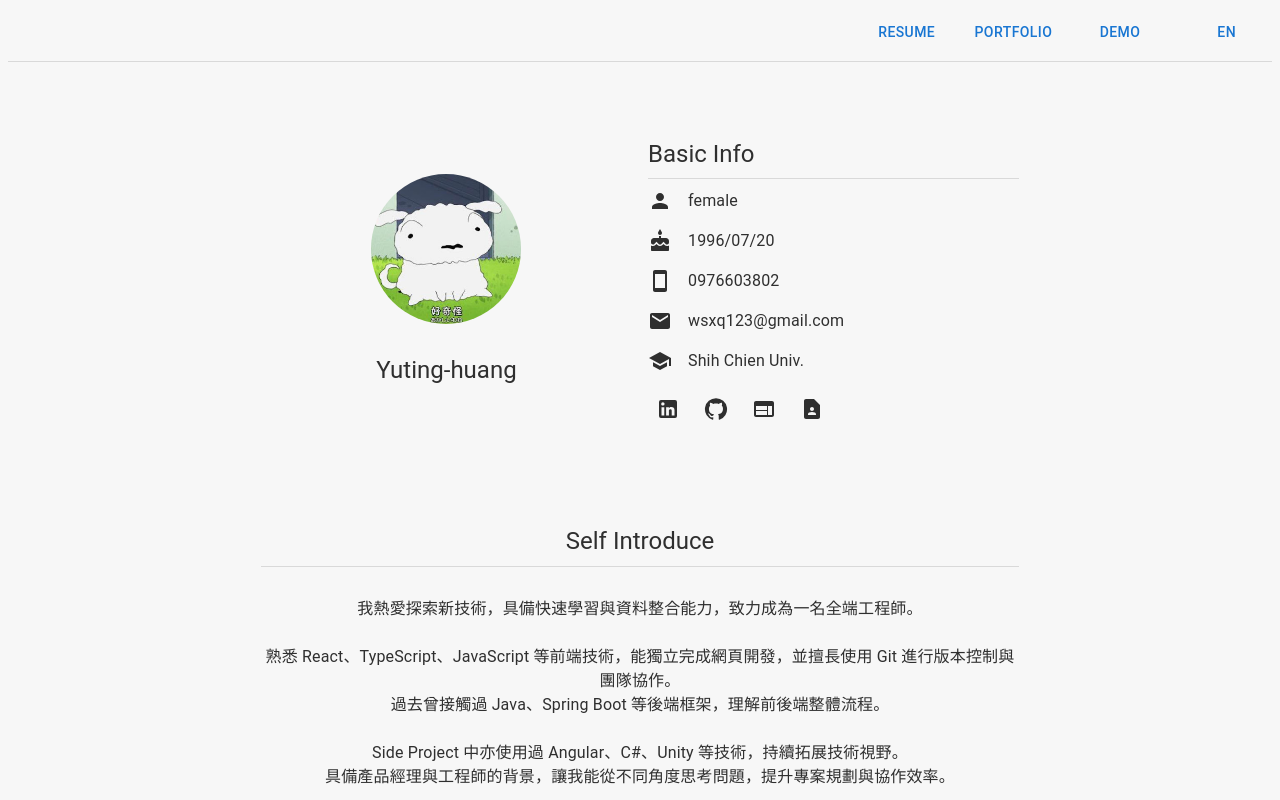
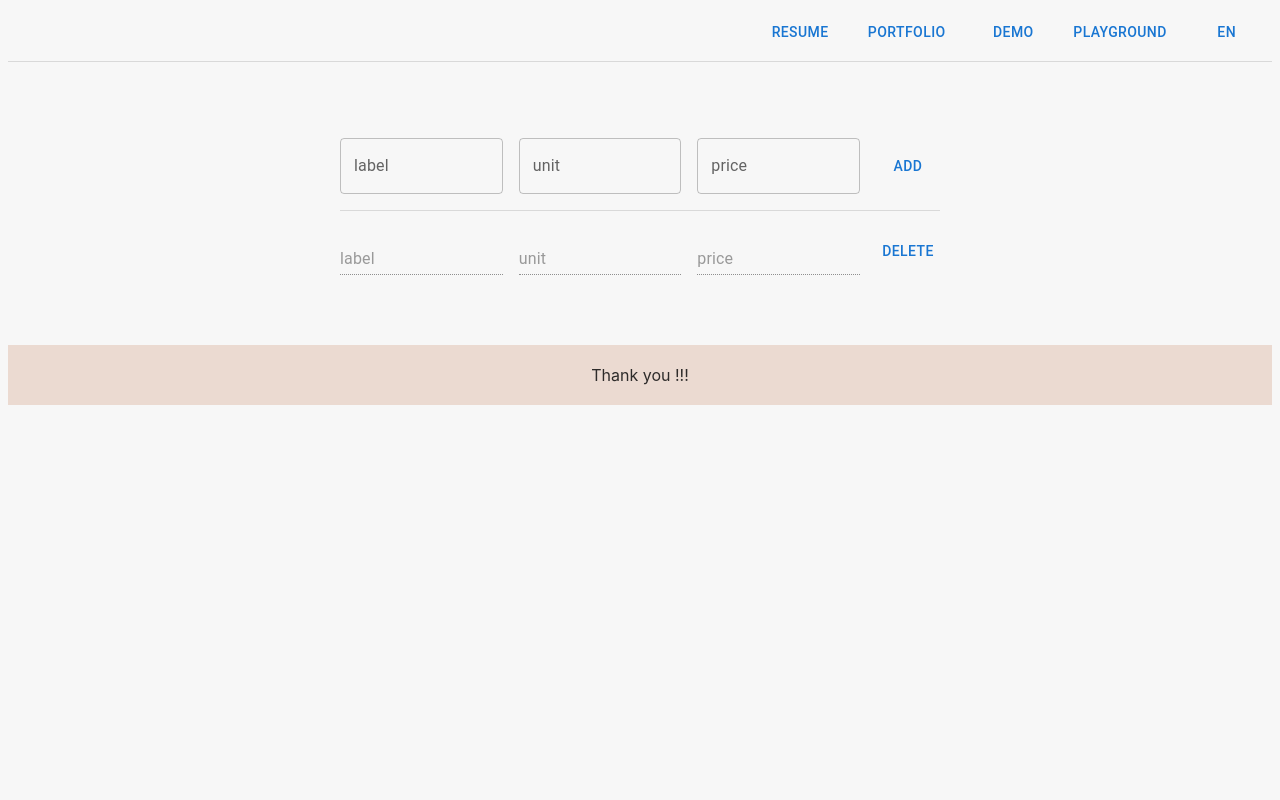
Before and after one commit to wsxq123/RESUME_2, a React (Vite) app: page /playGround in a window 1280 px wide. Before the commit this address led to /. Shown: the top 800 px of the page. Built offline with nearby package versions, Linux system fonts and the light colour scheme.

Commit message:
palyground

```diff
--- a/package.json
+++ b/package.json
@@ -22,7 +22,8 @@
     "react": "^18.3.1",
     "react-dom": "^18.3.1",
     "react-i18next": "15.5.2",
-    "react-router-dom": "7.1.3",
+    "react-router": "^7.6.3",
+    "react-router-dom": "^7.6.3",
     "vite-tsconfig-paths": "5.1.4"
   },
   "devDependencies": {
--- a/src/components/common/Navbar.tsx
+++ b/src/components/common/Navbar.tsx
@@ -21,8 +21,9 @@ const Navbar = () => {
     { id: 0, text: 'Resume', link: '/' },
     { id: 1, text: 'Portfolio', link: '/portfolio' },
     { id: 2, text: 'Demo', link: '/demos/entry' },
+    { id: 3, text: 'Playground', link: '/playGround' },
     {
-      id: 3,
+      id: 4,
       text: changToLang,
       click: handleLangBtn,
     },
--- /dev/null
+++ b/src/components/playGround/Main.tsx
@@ -0,0 +1,14 @@
+import React from 'react'
+import PriceComparator from '@components/playGround/PriceComparator'
+import { Stack } from '@mui/material'
+
+const Main = () => {
+  return (
+    <Stack spacing={12} m='70px 0px'>
+        <PriceComparator />
+
+    </Stack>
+  )
+}
+
+export default Main
--- /dev/null
+++ b/src/components/playGround/PriceComparator.tsx
@@ -0,0 +1,45 @@
+import React from 'react'
+import { Box } from '@mui/material'
+import TextField from '@mui/material/TextField'
+import Button from '@mui/material/Button'
+import Divider from '@mui/material/Divider'
+
+const PriceComparator = () => {
+
+
+  return (
+  <Box>
+    <Box display="flex" gap={2}>
+      <CompareItem />
+    </Box>
+    <Divider component="div" sx={{ my: 2 }} />
+    <Box display="flex" gap={2}>
+      <AddedItem />
+    </Box>
+  </Box>
+  )
+}
+
+export default PriceComparator
+
+const CompareItem = () => {
+  return (
+    <Box display="flex" gap={2} width="600px">
+      <TextField id="outlined-basic" label="label" variant="outlined" />
+      <TextField id="outlined-basic" label="unit" variant="outlined" />
+      <TextField id="outlined-basic" label="price" variant="outlined" />
+      <Button>Add</Button>
+    </Box>
+  )
+}
+
+const AddedItem = () => {
+  return (
+    <Box display="flex" gap={2} width="600px">
+      <TextField id="outlined-basic" label="label" variant="standard" disabled />
+      <TextField id="outlined-basic" label="unit" variant="standard" disabled />
+      <TextField id="outlined-basic" label="price" variant="standard" disabled />
+      <Button>Delete</Button>
+    </Box>
+  )
+}
--- a/src/main.tsx
+++ b/src/main.tsx
@@ -9,6 +9,7 @@ import Backend from '@components/demos/backend/Backend';
 import Member from '@src/components/demos/member/Member';
 import ErrorPage from '@routes/ErrorPage';
 import Entry from '@components/demos/Entry';
+import PlayGround from '@routes/PlayGround';
 import { productsLoader } from '@routes/loader';
 import Shop from '@components/demos/shop/Shop';
 import './i18n';
@@ -24,6 +25,10 @@ const router = createBrowserRouter([
   {
     path: '/portfolio',
     element: <Portfolio />,
+  },
+  {
+    path: '/playGround',
+    element: <PlayGround />,
   },
   {
     path: '/demos',
--- /dev/null
+++ b/src/routes/PlayGround.tsx
@@ -0,0 +1,23 @@
+import React from 'react'
+import { Box } from '@mui/material'
+import Navbar from '@components/common/Navbar'
+import Main from '@components/playGround/Main'
+import Footer from '@components/common/Footer'
+
+const PlayGround = () => {
+  return (
+    <Box
+      height='100%'
+      width='100%'
+      display='flex'
+      alignItems='center'
+      flexDirection='column'
+    >
+      <Navbar />
+      <Main />
+      <Footer />
+    </Box>
+  )
+}
+
+export default PlayGround
```
Also changed, not shown: 1 other file (tests, documents, lock files or other folders).
